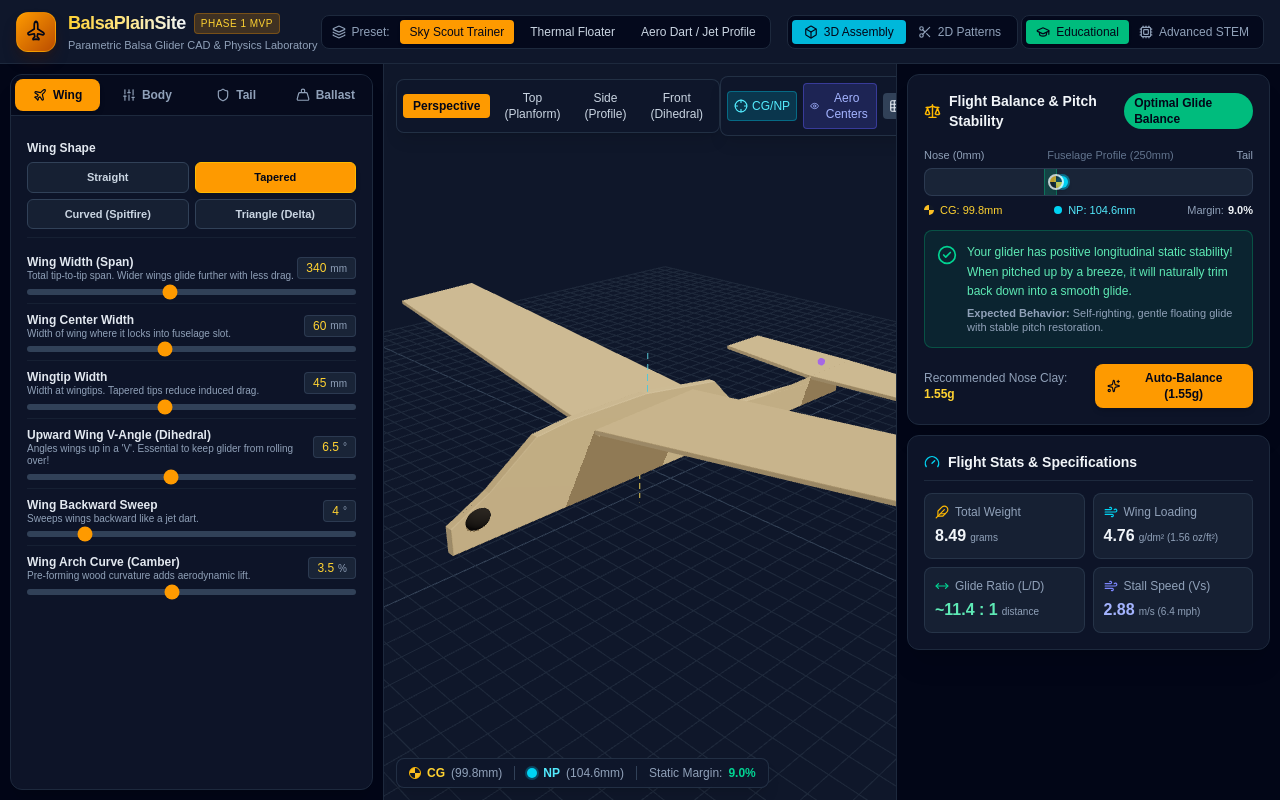
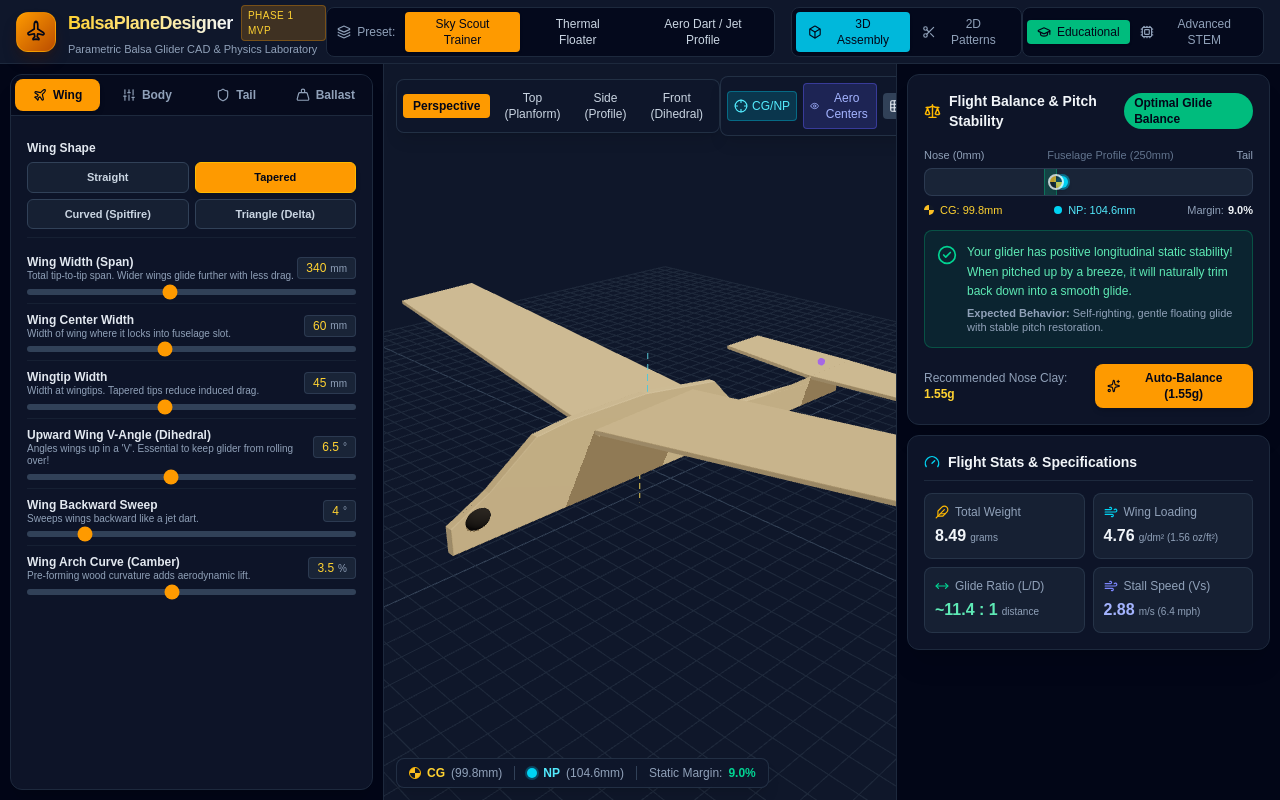
Before and after one commit to MrJanHorak/balsa-wood-plane-designer, a Next.js app: page / in a window 1280 px wide. Built offline with nearby package versions, Linux system fonts and the light colour scheme.

Commit message:
correct typo in app name

```diff
--- a/package.json
+++ b/package.json
@@ -1,5 +1,5 @@
 {
-  "name": "balsa-plain-site",
+  "name": "balsa-plane-site",
   "version": "0.1.0",
   "private": true,
   "scripts": {
--- a/src/app/layout.tsx
+++ b/src/app/layout.tsx
@@ -2,7 +2,7 @@ import type { Metadata } from 'next';
 import './globals.css';
 
 export const metadata: Metadata = {
-  title: 'BalsaPlainSite - Balsa Wood Glider CAD & Physics Laboratory',
+  title: 'Balsa Plane Site - Balsa Wood Glider CAD & Physics Laboratory',
   description: 'Design, balance, simulate, and laser-cut custom balsa wood gliders with real-time 3D Center of Gravity vs Neutral Point aerodynamics.',
 };
 
--- a/src/components/ui/Header.tsx
+++ b/src/components/ui/Header.tsx
@@ -32,7 +32,7 @@ export const Header: React.FC<HeaderProps> = ({
         <div>
           <div className="flex items-center gap-2">
             <h1 className="font-black text-lg tracking-tight bg-gradient-to-r from-amber-300 via-amber-200 to-slate-100 bg-clip-text text-transparent">
-              BalsaPlainSite
+              BalsaPlaneDesigner
             </h1>
             <span className="text-[10px] font-mono px-1.5 py-0.5 rounded bg-amber-500/20 text-amber-300 border border-amber-500/30 uppercase tracking-wider">
               Phase 1 MVP
```
